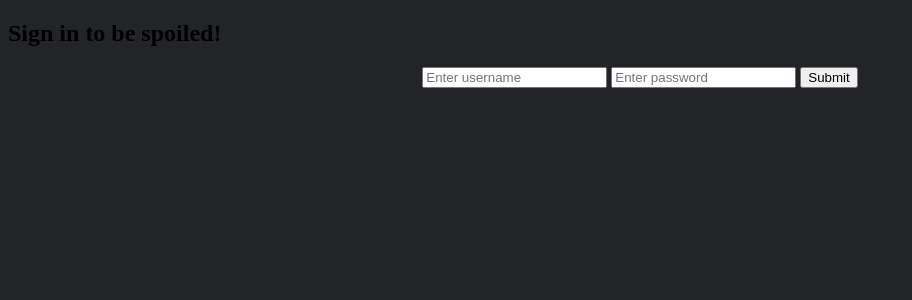
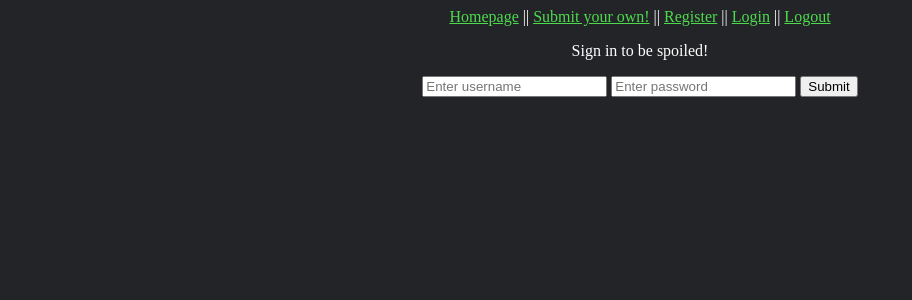
Before and after one commit to brookskindle/Spoiler-Alert, a Flask app: template templates/login.html in a window 1280 px wide. Shown: the top 300 px of the page, without its empty margins (0-912 px from the left). Run offline with Flask 2, Linux system fonts and the light colour scheme; the template is opened without the code that fills it: most values are stand-ins (such as "Sample title", 1, 10 or a date in 2020).

Commit message:
Added a navigation bar to layout.html.

```diff
--- a/spoiler.py
+++ b/spoiler.py
@@ -23,6 +23,7 @@ from flask.ext.login import LoginManager
 
 app = Flask(__name__)
 app.config["SQLALCHEMY_DATABASE_URI"] = "sqlite:////tmp/test.db"
+app.secret_key = "THIS ISN'T A VERY SECURE SECRET KEY!"
 db = SQLAlchemy(app)  # Create the db
 login_manager = LoginManager()
 login_manager.init_app(app)  # Create the login_manager
@@ -155,7 +156,9 @@ def login():
 @app.route("/logout/")
 def logout():
     """Logs a user out, if he was logged in."""
-    return "TODO"
+    # TODO: Log a user out.
+    flash("TODO: Actually perform a log out.")
+    return redirect(url_for("index"))
 
 if __name__ == "__main__":
     init_db()
--- a/templates/layout.html
+++ b/templates/layout.html
@@ -11,6 +11,17 @@
         </style>
     </head>
     <body>
+        <div align="center">
+            <a href="/">Homepage</a>
+            ||
+            <a href="/submit/">Submit your own!</a>
+            ||
+            <a href="/register/">Register</a>
+            ||
+            <a href="/login/">Login</a>
+            ||
+            <a href="/logout/">Logout</a>
+        </div>
         <!-- This is where subclass content will go. -->
         {% block content %} {% endblock %}
     </body>
--- a/templates/login.html
+++ b/templates/login.html
@@ -1,9 +1,11 @@
 {% extends "layout.html" %}
 {% block content %}
-<h2>Sign in to be spoiled!</h2>
-<form action="." method="POST", align="center">
-    <input type="text" name="username" placeholder="Enter username" required>
-    <input type="password" name="password" placeholder="Enter password" required>
-    <input type="submit" name="Log In" value="Submit">
+<div align="center">
+    <p>Sign in to be spoiled!</p>
+    <form action="." method="POST">
+        <input type="text" name="username" placeholder="Enter username" required>
+        <input type="password" name="password" placeholder="Enter password" required>
+        <input type="submit" name="Log In" value="Submit">
+    </form>
 </div>
 {% endblock %}
--- a/templates/register.html
+++ b/templates/register.html
@@ -8,11 +8,7 @@
 <form action="." method="POST", align="center">
     <input type="text" name="username" placeholder="Username" value="{{ request.form.username }}" required>
     <input type="password" name="password" placeholder="Password" value="{{ request.form.password }}" required>
-</div>
-<div class="control-group">
-    <div class="controls">
-        <button type="submit" class="btn btn-success">Signup</button>
-    </div>
+    <button type="submit" class="btn btn-success">Signup</button>
 </div>
 </form>
 {% endblock %}
```
Also changed, not shown: templates/index.html (+3 -4 lines).
